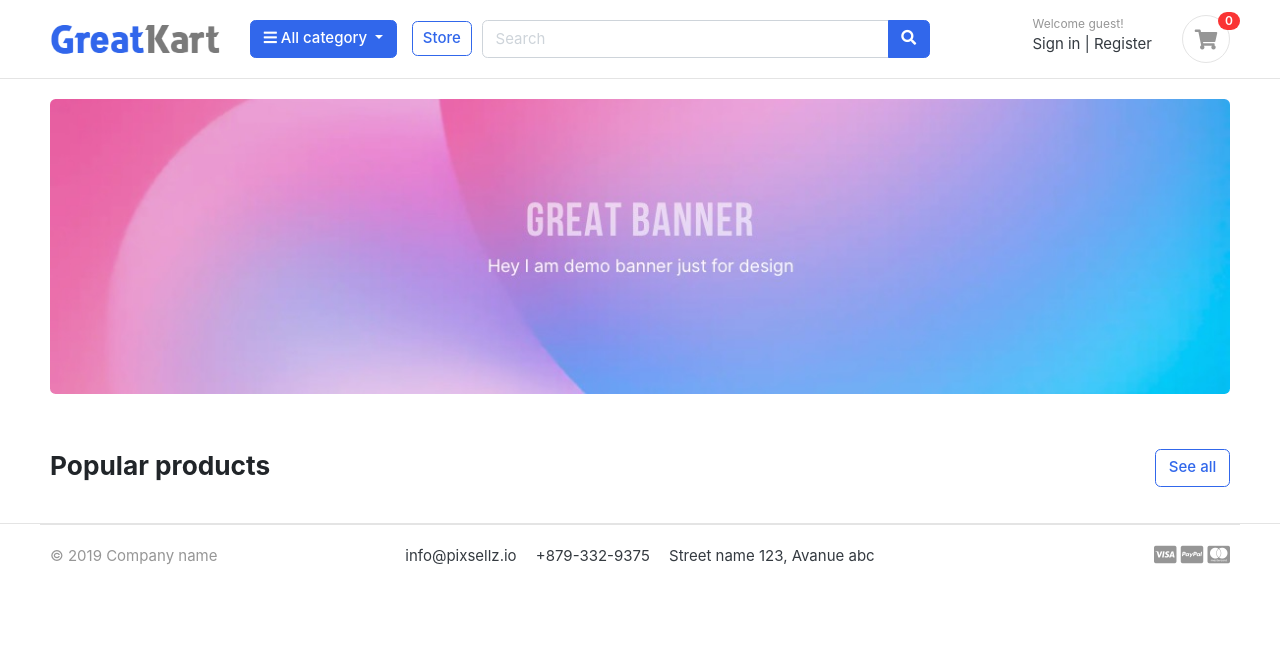
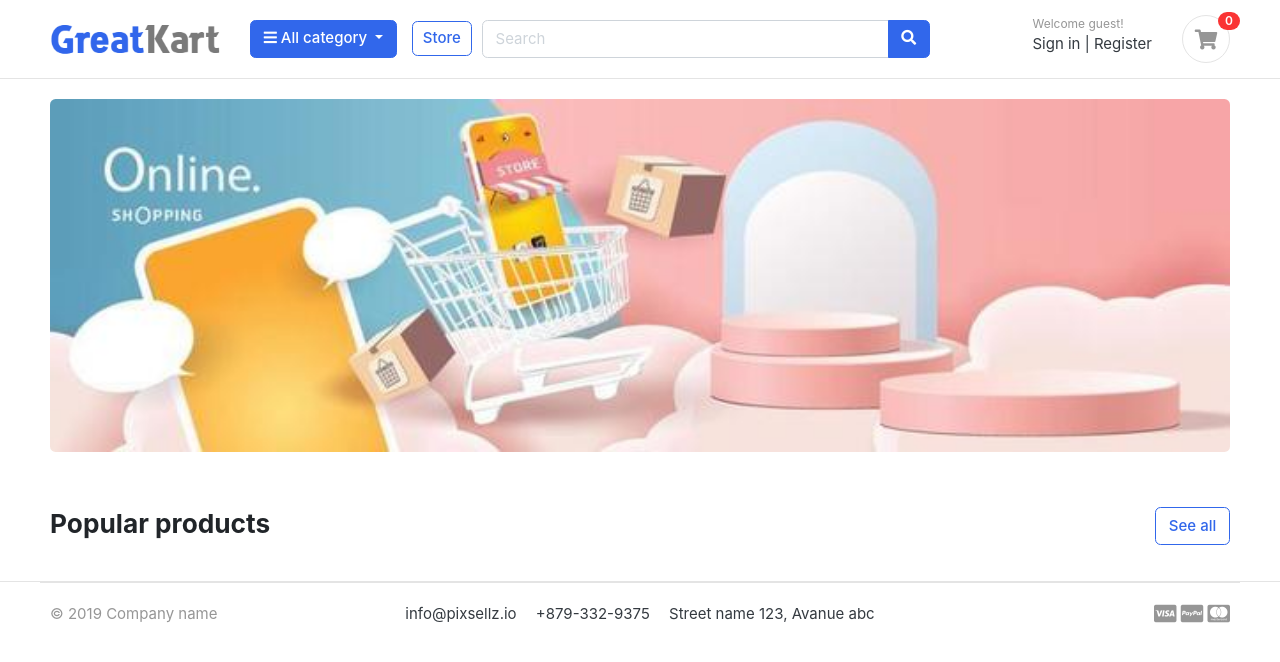
Before and after one commit to tarikul12/E-commerce-, a Django app: template templates/store/home.html in a window 1280 px wide. Shown: the part 39-701 px from the top of the page. Run offline with Django 3.2, Linux system fonts and the light colour scheme; the template is opened without the code that fills it, so the values that code supplies are empty; some libraries are stand-ins or nearby versions; some web fonts are replaced.

Commit message:
few change

```diff
--- a/templates/includes/navbar.html
+++ b/templates/includes/navbar.html
@@ -29,7 +29,7 @@
     <div class="row align-items-center">
       <div class="col-lg-2 col-md-6 col-6 ">
         <a href="{% url 'home' %}" class="brand-wrap">
-          <img href="" class="logo" src="{% static 'images/logo.png' %}" />
+          <img href="" class="logo img-fluid text-left" src="{% static 'images/logo.png' %}" alt="Logo" />
         </a>
         <!-- brand-wrap.// -->
       </div>
--- a/templates/store/home.html
+++ b/templates/store/home.html
@@ -6,9 +6,10 @@
 <section class="section-intro padding-y-sm">
 <div class="container">
 
-<div class="intro-banner-wrap">
-	<img src=" {% static 'images/banners/1.jpg'%}" class="img-fluid rounded">
-</div>
+	<div class="intro-banner-wrap">
+		<img src="{% static 'images/banners/2.jpg' %}" class="img-fluid w-100 rounded" alt="Cover Image" >
+	</div>
+
 
 </div>
 </section>
--- a/templates/store/product_detail.html
+++ b/templates/store/product_detail.html
@@ -47,7 +47,12 @@
                 </div>
               </div> <!-- row.// -->
               <hr />
+              {% if single_product.stock <= 0 %}
+                 <h5 class="text-danger">Out of Stock</h5>
+                  {% else %}
+
               <a href="./product-detail.html" class="btn btn-primary"><span class="text">Add to cart</span> <i class="fas fa-shopping-cart"></i></a>
+              {% endif %}
             </article> <!-- product-info-aside .// -->
           </main> <!-- col.// -->
         </div> <!-- row.// -->
```
Also changed, not shown: db.sqlite3, static/images/banners/2.jpg (added), static/images/banners/cover.jpg (added), static/images/banners/cover1.jpg (added).
